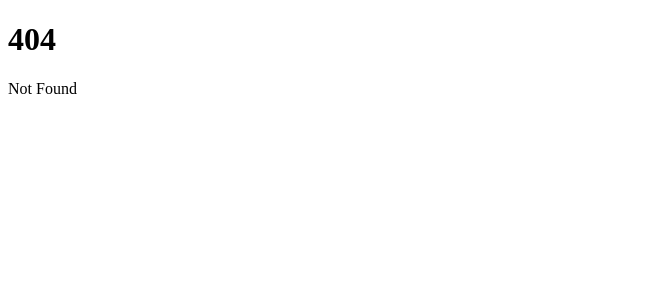
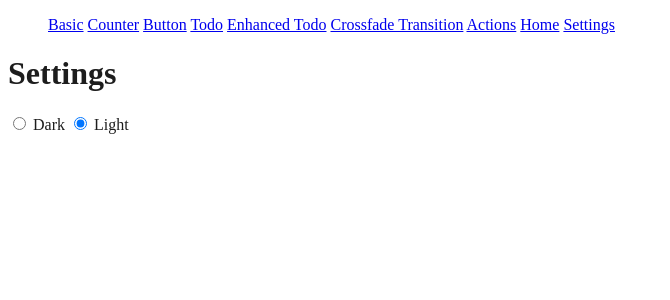
Before and after one commit to yfurmanau/svelte-playground, a SvelteKit app: page /playground/settings in a window 1280 px wide. Before the commit this address had no page. Shown: the top 300 px of the page, without its empty margins (0-670 px from the left). Built offline with nearby package versions, Linux system fonts and the light colour scheme.

Commit message:
add global stores

```diff
--- /dev/null
+++ b/src/app.css
@@ -0,0 +1,4 @@
+body {
+	background-color: var(--backgroundColor);
+	color: var(--textColor);
+}
--- /dev/null
+++ b/src/lib/stores/settings.js
@@ -0,0 +1,24 @@
+import { writable } from 'svelte/store';
+
+const settings = writable(
+	{
+		colorScheme: 'light',
+		language: 'en',
+		fontSize: 12
+	},
+	(set) => {
+		// setTimeout(() => {
+		// 	set({
+		// 		colorScheme: 'dark',
+		// 		language: 'en',
+		// 		fontSize: 12
+		// 	});
+		// }, 1000);
+		console.log('from 0 to 1');
+		return () => {
+			console.log('from 1 to 0');
+		};
+	}
+);
+
+export default settings;
--- /dev/null
+++ b/src/routes/+layout.svelte
@@ -0,0 +1,24 @@
+<script>
+	import '../app.css';
+	import settings from '$lib/stores/settings.js';
+</script>
+
+<svelte:head>
+	{#if $settings.colorScheme === 'dark'}
+		<style>
+			:root {
+				--backgroundColor: #1d1d1d;
+				--textColor: #fff;
+			}
+		</style>
+	{:else}
+		<style>
+			:root {
+				--backgroundColor: #fff;
+				--textColor: #1d1d1d;
+			}
+		</style>
+	{/if}
+</svelte:head>
+
+<slot />
--- a/src/routes/playground/+layout.svelte
+++ b/src/routes/playground/+layout.svelte
@@ -6,7 +6,9 @@
 		<a href="todo">Todo</a>
 		<a href="todo-enhanced">Enhanced Todo</a>
 		<a href="crossfade-transition">Crossfade Transition</a>
-		<a href="actions">Actions</a>
+		<a href="actions-practice">Actions</a>
+		<a href="home">Home</a>
+		<a href="settings">Settings</a>
 	</li>
 </ul>
 
--- /dev/null
+++ b/src/routes/playground/settings/+page.svelte
@@ -0,0 +1,22 @@
+<script>
+	import settings from '$lib/stores/settings.js';
+</script>
+
+<h1>Settings</h1>
+
+<label>
+	<input
+		bind:group={$settings.colorScheme}
+		type="radio"
+		name="colorScheme"
+		value="dark"
+	/> Dark
+</label>
+<label>
+	<input
+		bind:group={$settings.colorScheme}
+		type="radio"
+		name="colorScheme"
+		value="light"
+	/> Light
+</label>
```
Also changed, not shown: src/lib/stores/location.js (added, +22 -0 lines), src/routes/playground/home/+page.svelte (added, +10 -0 lines), src/routes/playground/actions-practice/+page.svelte (renamed from src/routes/playground/actions/+page.svelte).
